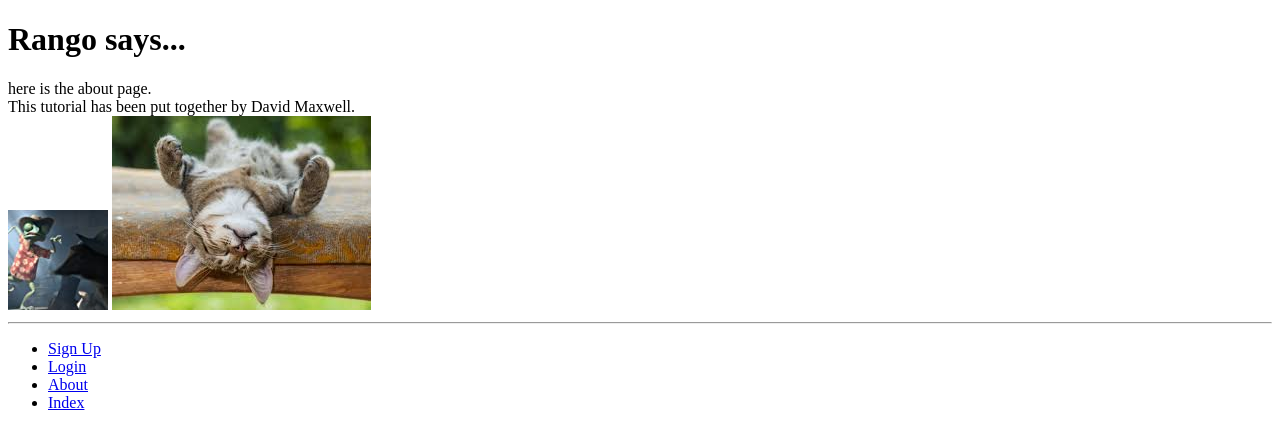
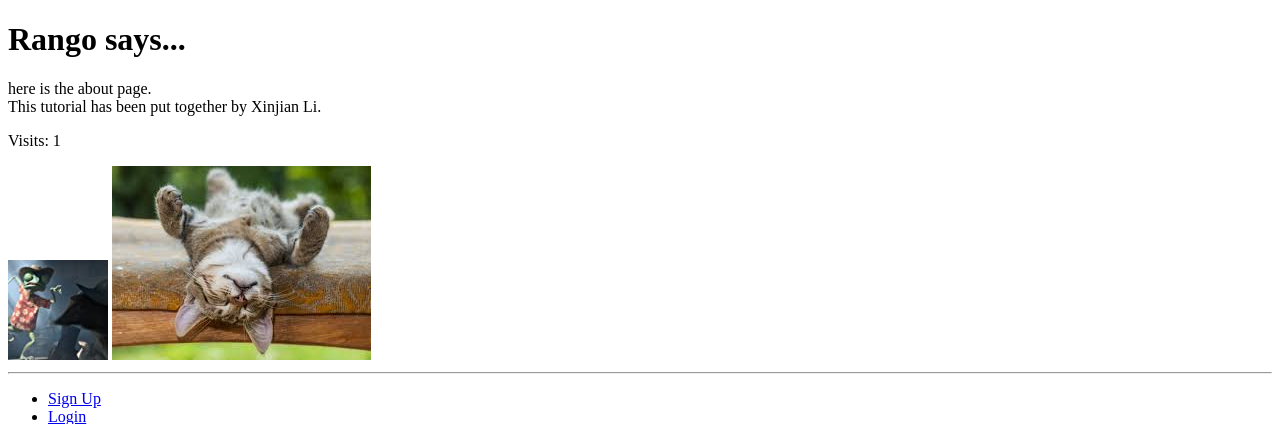
Before and after one commit to Xinjiann/tango_with_django_project, a Django app: page /rango/about/ in a window 1280 px wide. Shown: the top 424 px of the page. Run offline with Django 3.2, Linux system fonts and the light colour scheme.

Commit message:
C10 ---Cookie

```diff
--- a/rango/views.py
+++ b/rango/views.py
@@ -9,6 +9,7 @@ from rango.forms import PageForm
 from rango.forms import UserForm, UserProfileForm
 from django.contrib.auth import authenticate, login, logout
 from django.contrib.auth.decorators import login_required
+from datetime import datetime
 
 def index(request):
   category_list = Category.objects.order_by('-likes')[:5]
@@ -19,11 +20,15 @@ def index(request):
   context_dict['categories'] = category_list
   context_dict['pages'] = page_list
   context_dict['extra'] = 'From the model solution on GitHub'
-
+  visitor_cookie_handler(request)
   return render(request, 'rango/index.html', context=context_dict)
 
 def about(request):
-  return render(request, 'rango/about.html')
+  context_dict = {}
+  visitor_cookie_handler(request)
+  context_dict['visits'] = request.session['visits']
+
+  return render(request, 'rango/about.html', context=context_dict)
 
 def show_category(request, category_name_slug):
 
@@ -136,3 +141,21 @@ def restricted(request):
 def user_logout(request):
     logout(request)
     return redirect(reverse('rango:index'))
+
+def get_server_side_cookie(request, cookie, default_val=None):
+    val = request.session.get(cookie)
+    if not val:
+        val = default_val
+    return val
+
+def visitor_cookie_handler(request):
+    visits = int(get_server_side_cookie(request, 'visits', '1'))
+    last_visit_cookie = get_server_side_cookie(request, 'last_visit', str(datetime.now()))
+    last_visit_time = datetime.strptime(last_visit_cookie[:-7], '%Y-%m-%d %H:%M:%S')
+    if (datetime.now() - last_visit_time).days > 0:
+      visits = visits + 1
+      request.session['last_visit'] = str(datetime.now())
+    else:
+      request.session['last_visit'] = last_visit_cookie
+
+    request.session['visits'] = visits
--- a/templates/rango/about.html
+++ b/templates/rango/about.html
@@ -9,7 +9,8 @@
 <h1>Rango says...</h1>
 <div>
     here is the about page. <br />
-    This tutorial has been put together by David Maxwell.<br />
+    This tutorial has been put together by Xinjian Li.<br />
+    <p>Visits: {{ visits }}</p>
 </div>
 <img src="{% static 'images/rango.jpg' %}" alt="Picture of Rango" />
 <img src="{{ MEDIA_URL }}cat.jpg" alt="Picture of a Cat" />
```
Also changed, not shown: README.md (added), db.sqlite3.
